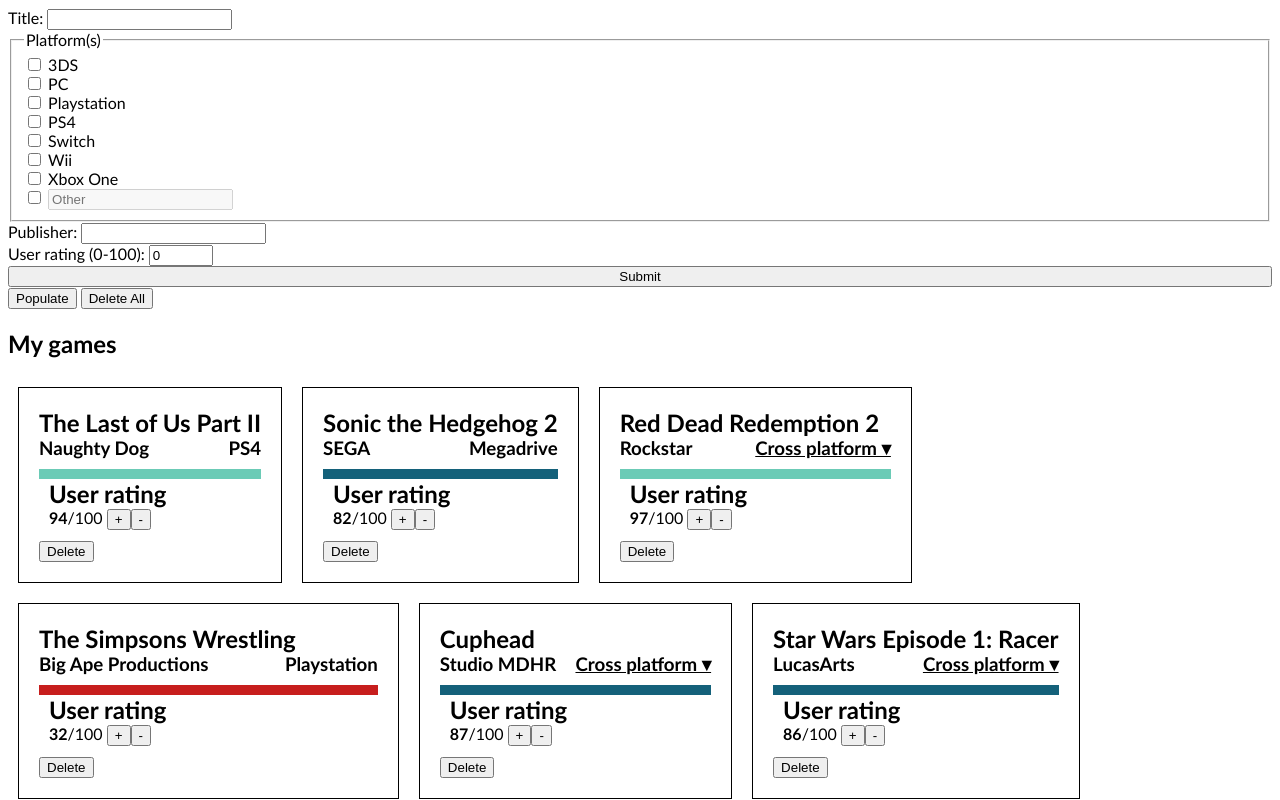
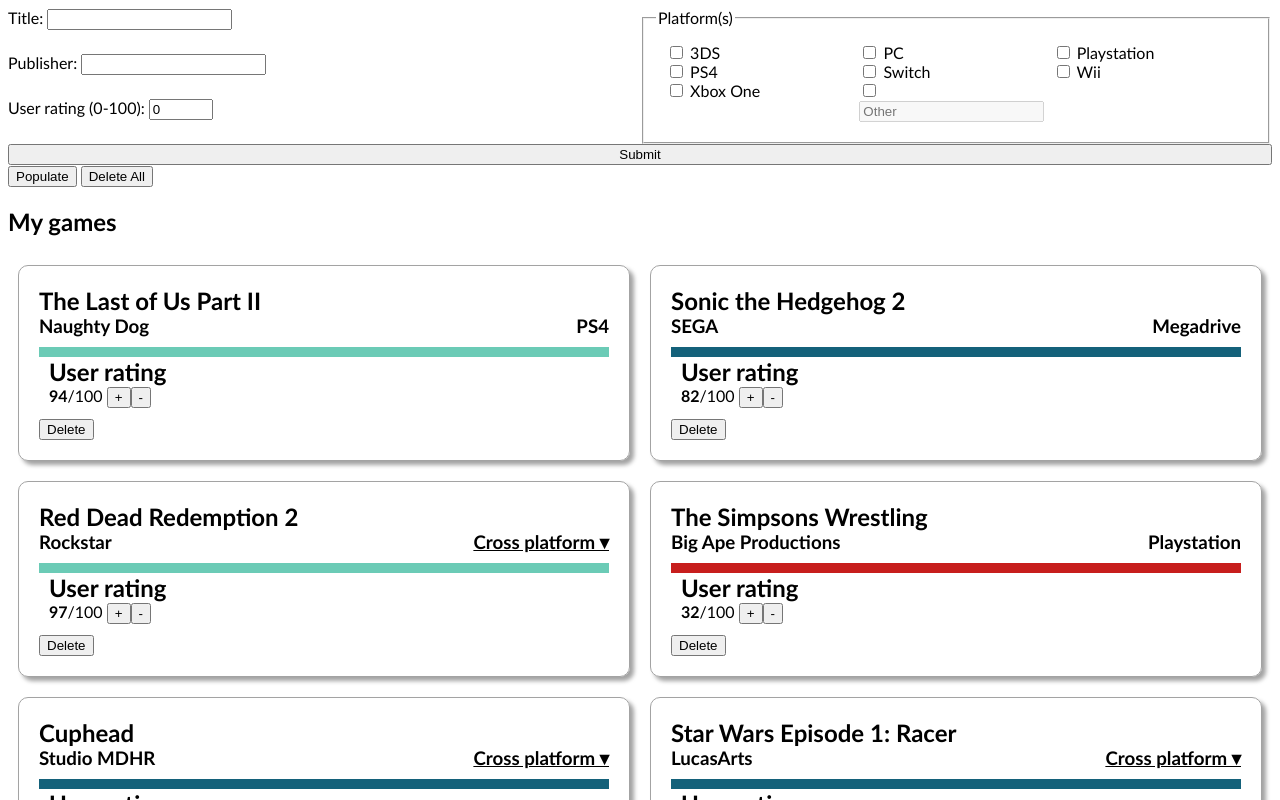
Before and after one commit to JnnyRdng/js_games_list, a plain HTML site: page index.html in a window 1280 px wide. Both pictures are taken after a click on the button "Populate". Shown: the top 800 px of the page. Drawn offline with Linux system fonts and the light colour scheme.

Commit message:
form styling

```diff
--- a/css/style.css
+++ b/css/style.css
@@ -4,20 +4,43 @@ body {
 
 form {
     display: grid;
-    grid-template-columns: 1fr;
+    grid-template-columns: 1fr 1fr;
+    grid-template-areas: "title checkboxes" "publisher checkboxes" "rating checkboxes" "submit submit";
+}
+
+#title-container {
+    grid-area: title;
+}
+
+#platform-container {
+    grid-area: checkboxes;
+}
+
+#plublisher-container {
+    grid-area: publisher;
+}
+
+#rating-container {
+    grid-area: rating;
+}
+
+#submit-btn {
+    grid-area: submit;
 }
 
 ul {
     list-style: none;
     padding: 0px;
-    display: flex;
-    flex-flow: row wrap;
+    display: grid;
+    grid-template-columns: 1fr 1fr;
 }
 
 li {
     display: grid;
     grid-template-rows: 1fr auto auto;
-    border: 1px solid black;
+    border: 1px solid #a3a3a3;
+    border-radius: 10px;
+    box-shadow: 4px 4px 4px #a3a3a3;
     padding: 20px;
     margin: 10px;
 }
@@ -41,10 +64,10 @@ hgroup>.platform {
     text-align: right;
 }
 
-/* #platform {
+#checkbox-container {
     display: grid;
-    grid-template-columns: 1fr 1fr;
-} */
+    grid-template-columns: 1fr 1fr 1fr;
+}
 
 .platform-section {
     grid-area: section;
--- a/index.html
+++ b/index.html
@@ -12,52 +12,56 @@
 
 <body>
   <form id="new-item">
-    <div class="form-item">
+    <div class="form-item" id="title-container">
       <label for="title">Title:</label>
       <input type="text" name="title" id="title" required />
     </div>
-    <div class="form-item">
+    <div class="form-item" id="platform-container">
       <fieldset id="platform" form="new-item">
         <legend>Platform(s)</legend>
+        <main id="checkbox-container">
           <div>
-          <input type="checkbox" name="3DS" value="3DS" />
+            <input type="checkbox" id="3DS" value="3DS" />
             <label for="3DS">3DS</label>
           </div>
           <div>
-          <input type="checkbox" name="PC" value="PC" />
+            <input type="checkbox" id="PC" value="PC" />
             <label for="PC">PC</label>
           </div>
           <div>
-          <input type="checkbox" name="Playstation" value="Playstation" />
+            <input type="checkbox" id="Playstation" value="Playstation" />
             <label for="Playstation">Playstation</label>
           </div>
           <div>
-          <input type="checkbox" name="PS4" value="PS4" />
+            <input type="checkbox" id="PS4" value="PS4" />
             <label for="PS4">PS4</label>
           </div>
           <div>
-          <input type="checkbox" name="Switch" value="Switch" />
+            <input type="checkbox" id="Switch" value="Switch" />
             <label for="Switch">Switch</label>
           </div>
           <div>
-          <input type="checkbox" name="Wii" value="Wii" />
+            <input type="checkbox" id="Wii" value="Wii" />
             <label for="Wii">Wii</label>
           </div>
           <div>
-          <input type="checkbox" name="Xbox-One" value="Xbox One" />
+            <input type="checkbox" id="Xbox-One" value="Xbox One" />
             <label for="Xbox-One">Xbox One</label>
           </div>
           <div>
             <input type="checkbox" name="Other" id="other-checkbox" />
+            <label for="other-checkbox">
               <input type=" text" name="otherInput" placeholder="Other" id="other-input" disabled />
+            </label>
           </div>
+        </main>
       </fieldset>
     </div>
-    <div class="form-item">
+    <div class="form-item" id="publisher-container">
       <label for="publisher">Publisher:</label>
       <input type="text" name="publisher" id="publisher" required />
     </div>
-    <div class="form-item">
+    <div class="form-item" id="rating-container">
       <label for="rating">User rating (0-100):</label>
       <input type="number" min="0" max="100" name="rating" id="rating" value="0" required />
     </div>
--- a/js/app.js
+++ b/js/app.js
@@ -1,7 +1,6 @@
 document.addEventListener("DOMContentLoaded", () => {
     const populate = document.querySelector("#populate");
     populate.addEventListener("click", handlePopulate);
-    handlePopulate();
 
     const deleteAll = document.querySelector("#delete-all");
     deleteAll.addEventListener("click", handleDeleteAll);
@@ -57,7 +56,7 @@ const newListItem = function (title, publisher, platforms, rating) {
     if (platforms.length > 1) {
         const spinner = newElement("h3", hgroup, "Cross platform ▾", ["platform", "spinner"]);
         spinner.addEventListener("click", showAllPlatforms);
-        newPlatformViewer(hgroup, platforms);
+        newPlatformViewer(hgroup, platforms.sort());
     } else {
         newElement("h3", hgroup, platforms, ["platform"]);
     }
```
Lines whose indentation alone changed are shown as unchanged.
